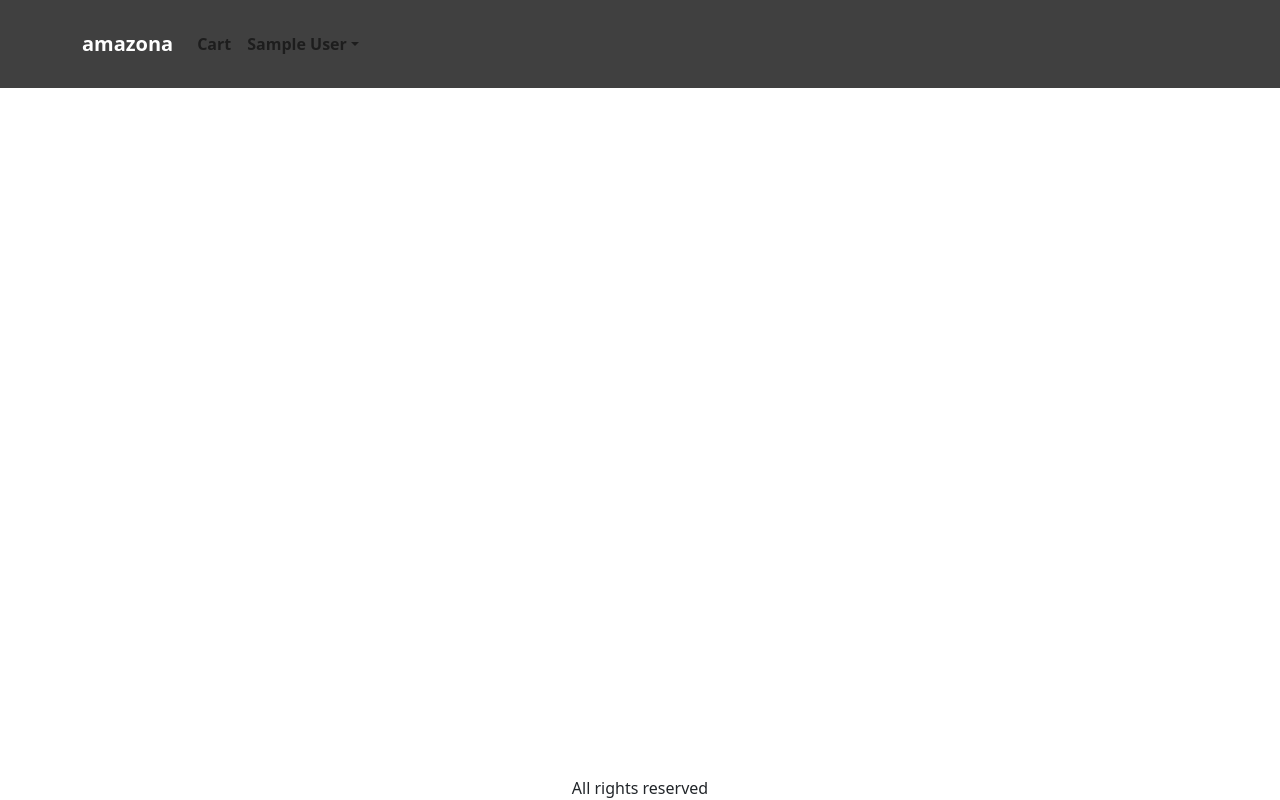
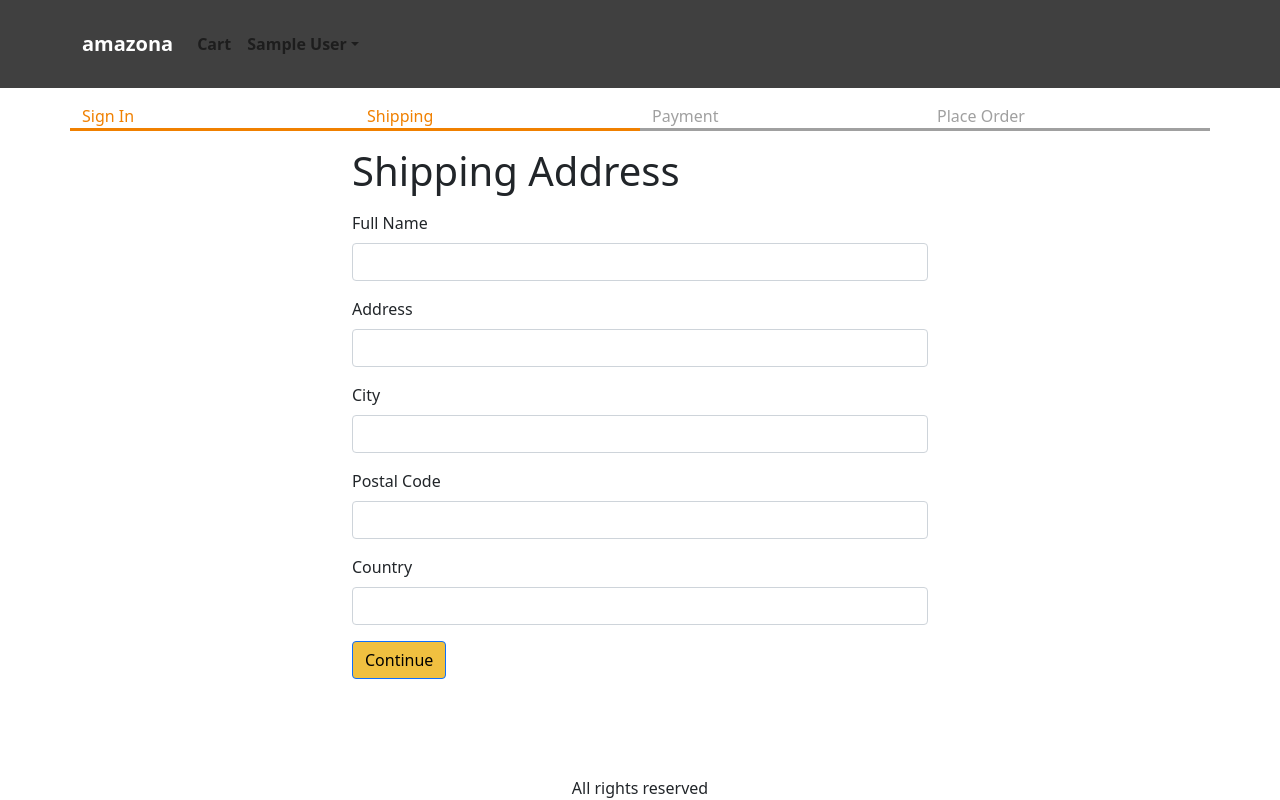
Before and after one commit to biplobmolla/amazona, a React (Create React App) app in the folder client/: page /shipping in a window 1280 px wide. Built offline with nearby package versions, Linux system fonts and the light colour scheme; sample sign-in values are in the browser's storage.

Commit message:
Till CheckoutSteps

```diff
--- a/client/src/App.tsx
+++ b/client/src/App.tsx
@@ -10,6 +10,7 @@
 import { Store } from "./Store";
 import CartScreen from "./screens/CartScreen";
 import SigninScreen from "./screens/SigninScreen";
+import ShippingAddressScreen from "./screens/ShippingAddressScreen";
 
 function App() {
   const { state, dispatch: ctxDispatch } = useContext<any>(Store);
@@ -18,6 +19,7 @@
   const signoutHandler = () => {
     ctxDispatch({ type: "USER_SIGNOUT" });
     localStorage.removeItem("userInfo");
+    localStorage.removeItem("shippingAddress");
   };
   return (
     <BrowserRouter>
@@ -72,6 +74,7 @@
               <Route path="/product/:slug" element={<ProductScreen />} />
               <Route path="/cart" element={<CartScreen />} />
               <Route path="/signin" element={<SigninScreen />} />
+              <Route path="/shipping" element={<ShippingAddressScreen />} />
               <Route path="/" element={<HomeScreen />} />
             </Routes>
           </Container>
--- a/client/src/Store.tsx
+++ b/client/src/Store.tsx
@@ -7,6 +7,9 @@
     ? JSON.parse(localStorage.getItem("userInfo") as string)
     : null,
   cart: {
+    shippingAddress: localStorage.getItem("shippingAddress")
+      ? JSON.parse(localStorage.getItem("shippingAddress") as string)
+      : {},
     cartItems: localStorage.getItem("cartItems")
       ? JSON.parse(localStorage.getItem("cartItems") as string)
       : [],
@@ -37,7 +40,19 @@
     case "USER_SIGNIN":
       return { ...state, userInfo: action.payload };
     case "USER_SIGNOUT":
-      return { ...state, userInfo: null };
+      return {
+        ...state,
+        userInfo: null,
+        cart: {
+          cartItems: [],
+          shippingAddress: {},
+        },
+      };
+    case "SAVE_SHIPPING_ADDRESS":
+      return {
+        ...state,
+        cart: { ...state.cart, shippingAddress: action.payload },
+      };
     default:
       return state;
   }
--- /dev/null
+++ b/client/src/components/CheckoutSteps.tsx
@@ -0,0 +1,17 @@
+import Row from "react-bootstrap/Row";
+import Col from "react-bootstrap/Col";
+
+function CheckoutSteps(props: any) {
+  return (
+    <div>
+      <Row className="checkout-steps">
+        <Col className={props.step1 ? "active" : ""}>Sign In</Col>
+        <Col className={props.step2 ? "active" : ""}>Shipping</Col>
+        <Col className={props.step3 ? "active" : ""}>Payment</Col>
+        <Col className={props.step4 ? "active" : ""}>Place Order</Col>
+      </Row>
+    </div>
+  );
+}
+
+export default CheckoutSteps;
--- a/client/src/index.css
+++ b/client/src/index.css
@@ -62,3 +62,13 @@
 .small-container {
   max-width: 600px !important;
 }
+
+.checkout-steps > div {
+  border-bottom: 0.2rem solid #a0a0a0;
+  color: #a0a0a0;
+}
+
+.checkout-steps > div.active {
+  border-bottom: 0.2rem solid #f08000;
+  color: #f08000;
+}
--- /dev/null
+++ b/client/src/screens/ShippingAddressScreen.tsx
@@ -0,0 +1,113 @@
+import { useContext, useState, useEffect } from "react";
+import Form from "react-bootstrap/Form";
+import Button from "react-bootstrap/Button";
+import { Helmet } from "react-helmet-async";
+import { useNavigate } from "react-router-dom";
+import { Store } from "../Store";
+import CheckoutSteps from "../components/CheckoutSteps";
+
+function ShippingAddressScreen() {
+  const { state, dispatch: ctxDispatch } = useContext<any>(Store);
+  const navigate = useNavigate();
+  const {
+    userInfo,
+    cart: { shippingAddress },
+  } = state;
+  useEffect(() => {
+    if (!userInfo) {
+      navigate("/signin?redirect=/shipping");
+    }
+  }, [userInfo, navigate]);
+  const [fullName, setFullName] = useState(shippingAddress.fullName || "");
+  const [address, setAddress] = useState(shippingAddress.address || "");
+  const [city, setCity] = useState(shippingAddress.city || "");
+  const [postalCode, setPostalCode] = useState(
+    shippingAddress.postalCode || ""
+  );
+  const [country, setCountry] = useState(shippingAddress.country || "");
+
+  const submitHandler = (e: any) => {
+    e.preventDefault();
+    ctxDispatch({
+      type: "SAVE_SHIPPING_ADDRESS",
+      payload: {
+        fullName,
+        address,
+        city,
+        postalCode,
+        country,
+      },
+    });
+    localStorage.setItem(
+      "shippingAddress",
+      JSON.stringify({
+        fullName,
+        address,
+        city,
+        postalCode,
+        country,
+      })
+    );
+    navigate("/payment");
+  };
+  return (
+    <div>
+      <Helmet>
+        <title>Shipping Address</title>
+      </Helmet>
+      <CheckoutSteps step1 step2 />
+      <div className="container small-container">
+        <h1 className="my-3">Shipping Address</h1>
+        <Form onSubmit={submitHandler}>
+          <Form.Group className="mb-3" controlId="fullNaame">
+            <Form.Label>Full Name</Form.Label>
+            <Form.Control
+              value={fullName}
+              onChange={(e: any) => setFullName(e.target.value)}
+              required
+            />
+          </Form.Group>
+          <Form.Group className="mb-3" controlId="address">
+            <Form.Label>Address</Form.Label>
+            <Form.Control
+              value={address}
+              onChange={(e: any) => setAddress(e.target.value)}
+              required
+            />
+          </Form.Group>
+          <Form.Group className="mb-3" controlId="city">
+            <Form.Label>City</Form.Label>
+            <Form.Control
+              value={city}
+              onChange={(e: any) => setCity(e.target.value)}
+              required
+            />
+          </Form.Group>
+          <Form.Group className="mb-3" controlId="postalCode">
+            <Form.Label>Postal Code</Form.Label>
+            <Form.Control
+              value={postalCode}
+              onChange={(e: any) => setPostalCode(e.target.value)}
+              required
+            />
+          </Form.Group>
+          <Form.Group className="mb-3" controlId="country">
+            <Form.Label>Country</Form.Label>
+            <Form.Control
+              value={country}
+              onChange={(e: any) => setCountry(e.target.value)}
+              required
+            />
+          </Form.Group>
+          <div className="mb-3">
+            <Button variant="primary" type="submit">
+              Continue
+            </Button>
+          </div>
+        </Form>
+      </div>
+    </div>
+  );
+}
+
+export default ShippingAddressScreen;
```
